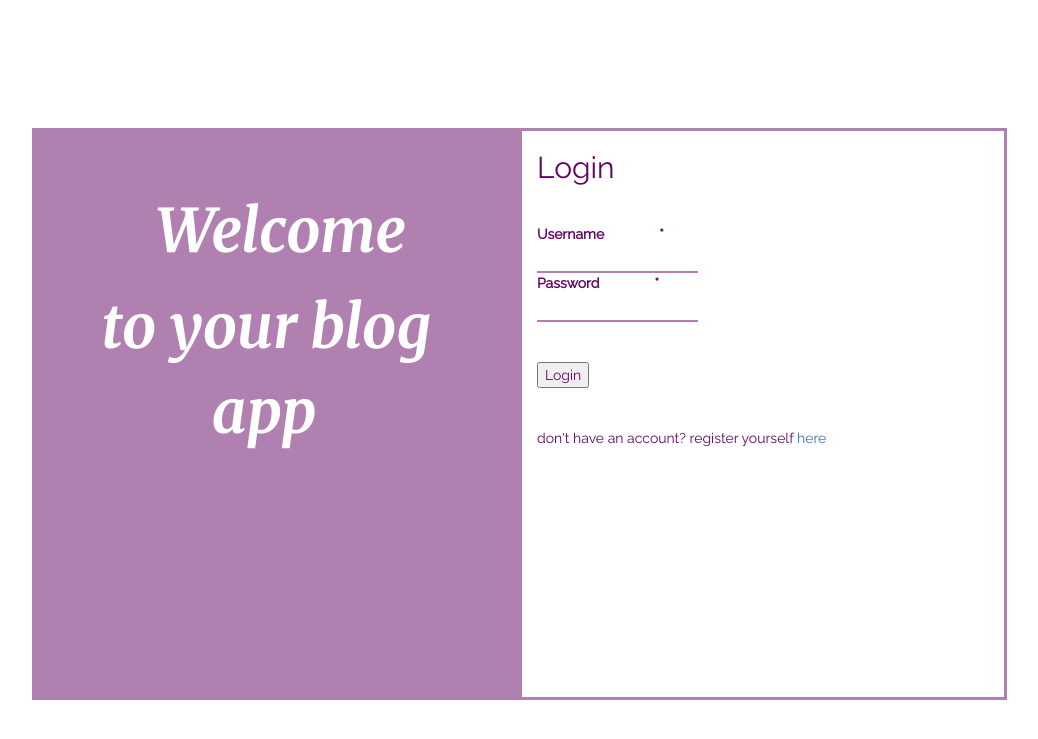
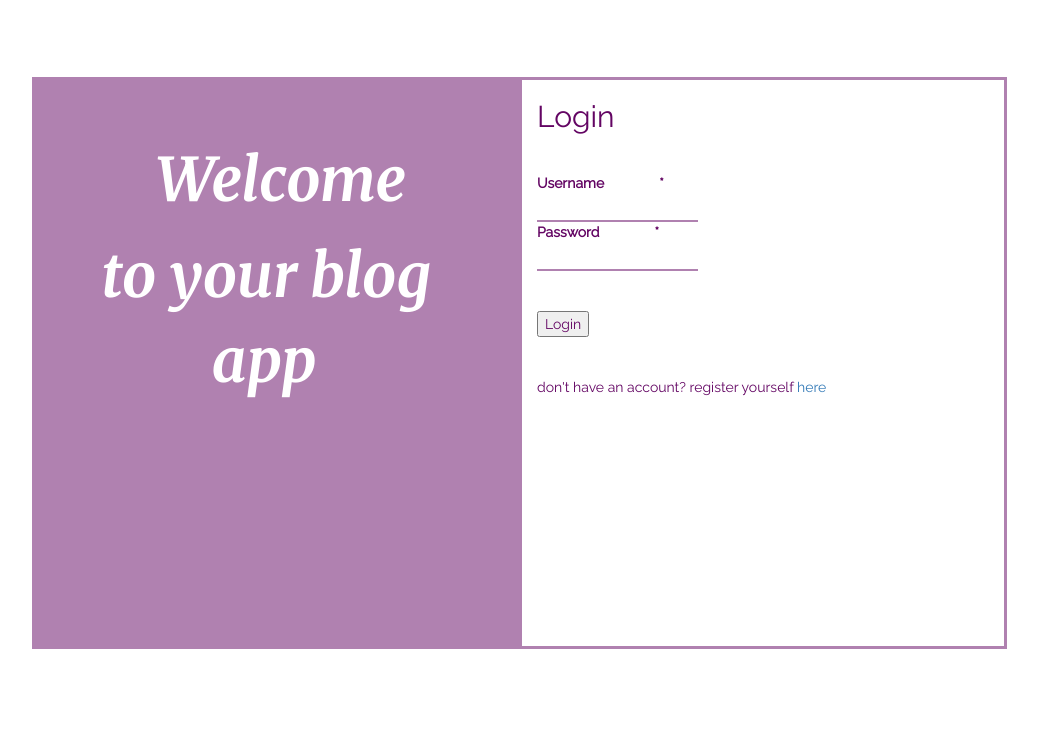
Before and after one commit to yashikacac/Django-Blog-App, a Django app: page /login/ in a window 1280 px wide. Shown: the top 739 px of the page, without its empty margins (121-1159 px from the left). Run offline with Django 3.2, Linux system fonts and the light colour scheme; some libraries are stand-ins or nearby versions.

Commit message:
Update login.html

```diff
--- a/users/templates/registration/login.html
+++ b/users/templates/registration/login.html
@@ -7,7 +7,7 @@
 <style>
   body{
 
-    padding-top: 10%;
+    padding-top: 6%;
     /* padding-left: 35%; */
     /* background-color: rgba(143, 136, 136,0.2); */
     font-family: 'raleway',sans-serif;
```
